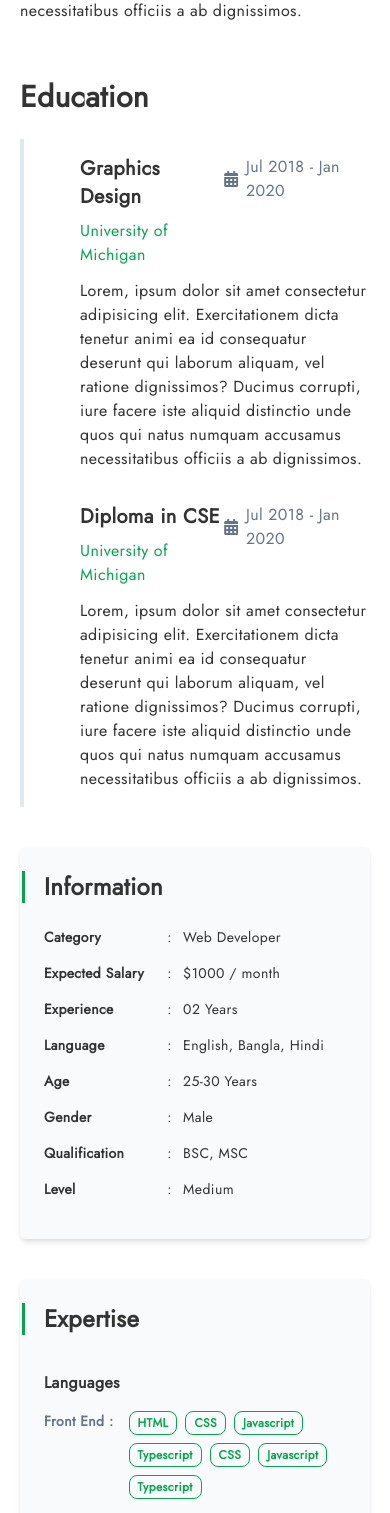
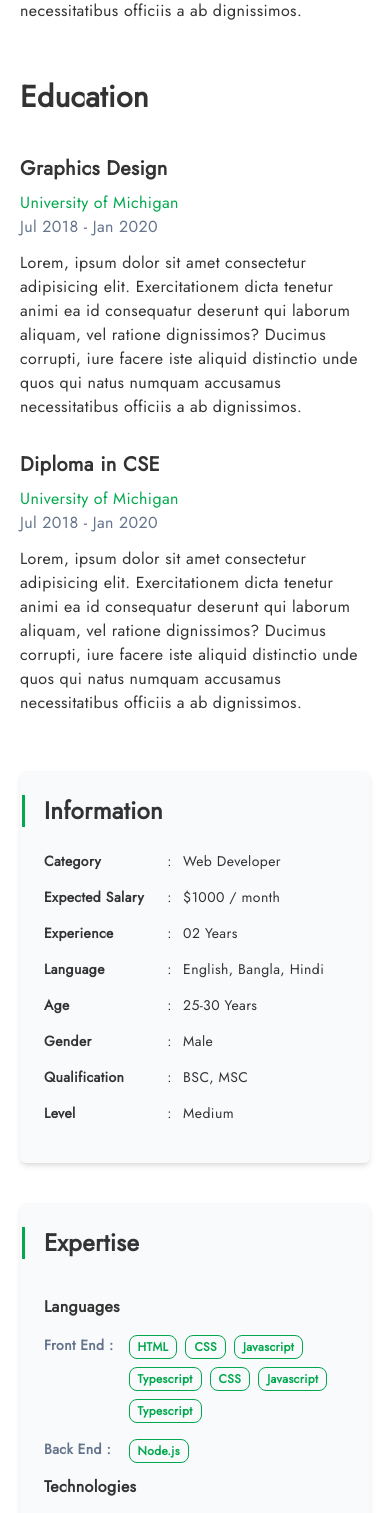
Before and after one commit to tusharshaha/web-market, a Next.js app in the folder frontend/: page /candidate/1 in a window 390 px wide. Shown: the part 2020-3533 px from the top of the page. Built offline with nearby package versions, Linux system fonts and the light colour scheme.

Commit message:
updated responsive of candidate page

```diff
--- a/frontend/components/Candidate/CandidateDetails/Education.tsx
+++ b/frontend/components/Candidate/CandidateDetails/Education.tsx
@@ -21,14 +21,14 @@ const Education: React.FC = () => {
       <h2 className='text-3xl font-bold mb-6'>Education</h2>
       {
         educations.map((ele, i) => (
-          <div key={i} className='pl-14 border-l-4 py-4 border-slate-200 trans hover:border-primary'>
-            <div className='flex justify-between items-start'>
+          <div key={i} className='sm:pl-14 sm:border-l-4 py-4 border-slate-200 trans hover:border-primary'>
+            <div className='flex flex-col sm:flex-row sm:justify-between items-start'>
               <div>
                 <h3 className='font-bold text-xl'>{ele.title}</h3>
                 <h4 className='text-primary text-base mt-2'>{ele.institution}</h4>
               </div>
               <span className='text-base flex items-center gap-2 text-slate-500'>
-                <FaCalendarAlt /> {ele.startDate} - {ele.endDate}
+                <FaCalendarAlt className='hidden sm:inline' /> {ele.startDate} - {ele.endDate}
               </span>
             </div>
             <p className='mt-3'>Lorem, ipsum dolor sit amet consectetur adipisicing elit. Exercitationem dicta tenetur animi ea id consequatur deserunt qui laborum aliquam, vel ratione dignissimos? Ducimus corrupti, iure facere iste aliquid distinctio unde quos qui natus numquam accusamus necessitatibus officiis a ab dignissimos.</p>
--- a/frontend/components/Candidate/CandidateDetails/Skills.tsx
+++ b/frontend/components/Candidate/CandidateDetails/Skills.tsx
@@ -7,7 +7,7 @@ const Skills: React.FC = () => {
       skills: [
         {
           subCategory: "Front End",
-          langs: ["HTML", "CSS", "Javascript", "Typescript","CSS", "Javascript", "Typescript"]
+          langs: ["HTML", "CSS", "Javascript", "Typescript", "CSS", "Javascript", "Typescript"]
         },
         {
           subCategory: "Back End",
@@ -57,7 +57,9 @@ const Skills: React.FC = () => {
             {
               skill.skills.map((ele, i) => (
                 <div key={i} className='flex items-start text-sm text-slate-500'>
-                  <span className='font-bold inline-block w-1/4 mr-3'>{ele.subCategory} :</span>
+                  <div className='w-1/4 mr-3'>
+                    <span className='font-bold'>{ele.subCategory} :</span>
+                  </div>
                   <div className='flex flex-wrap items-center gap-2 w-3/4'>
                     {
                       ele.langs.map((lang, i) =>
--- a/frontend/components/Candidate/CandidateDetails/WorkExperience.tsx
+++ b/frontend/components/Candidate/CandidateDetails/WorkExperience.tsx
@@ -28,7 +28,7 @@ const WorkExperience: React.FC = () => {
                 <h4 className='text-primary text-base mt-2'>{work.company}</h4>
               </div>
               <span className='text-base flex items-center gap-2 text-slate-500'>
-                <FaCalendarAlt className='hidden sm:inline'/> {work.startDate} - {work.endDate}
+                <FaCalendarAlt className='hidden sm:inline' /> {work.startDate} - {work.endDate}
               </span>
             </div>
             <p className='mt-3'>Lorem, ipsum dolor sit amet consectetur adipisicing elit. Exercitationem dicta tenetur animi ea id consequatur deserunt qui laborum aliquam, vel ratione dignissimos? Ducimus corrupti, iure facere iste aliquid distinctio unde quos qui natus numquam accusamus necessitatibus officiis a ab dignissimos.</p>
```
